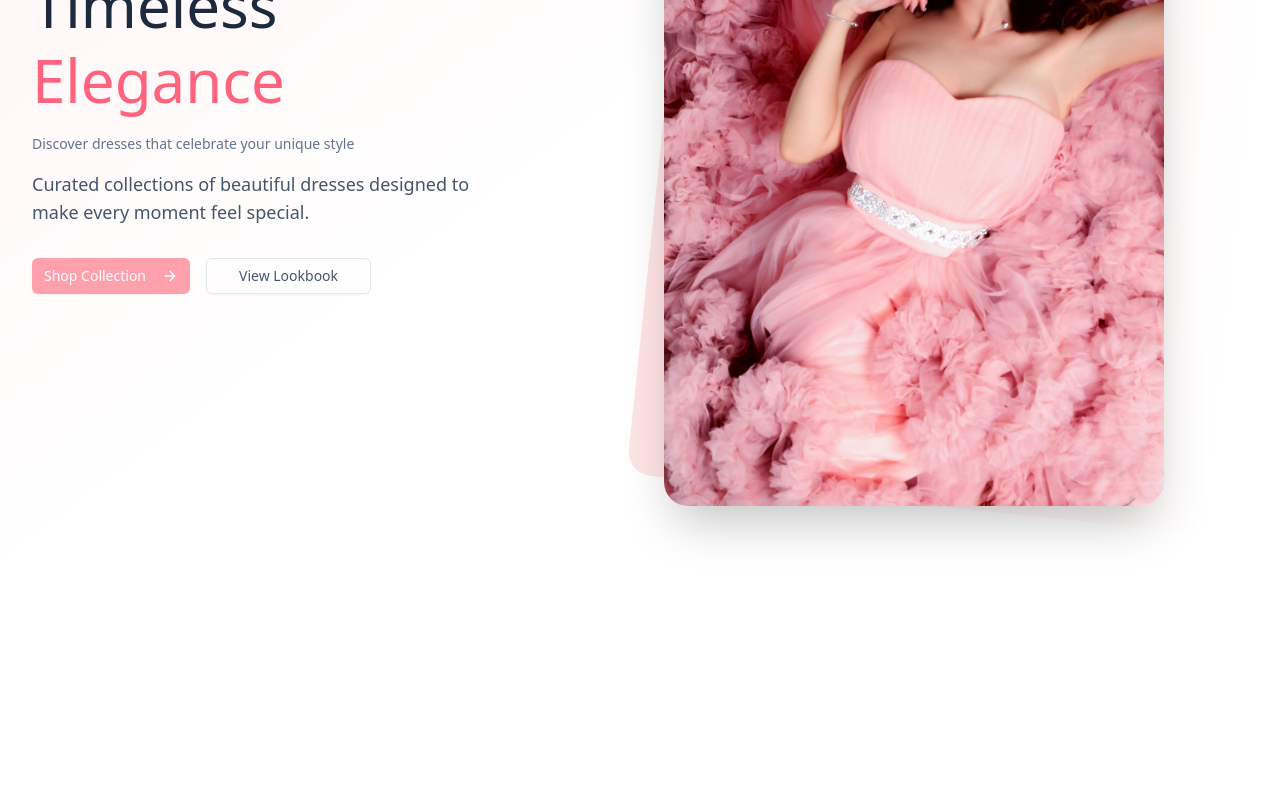
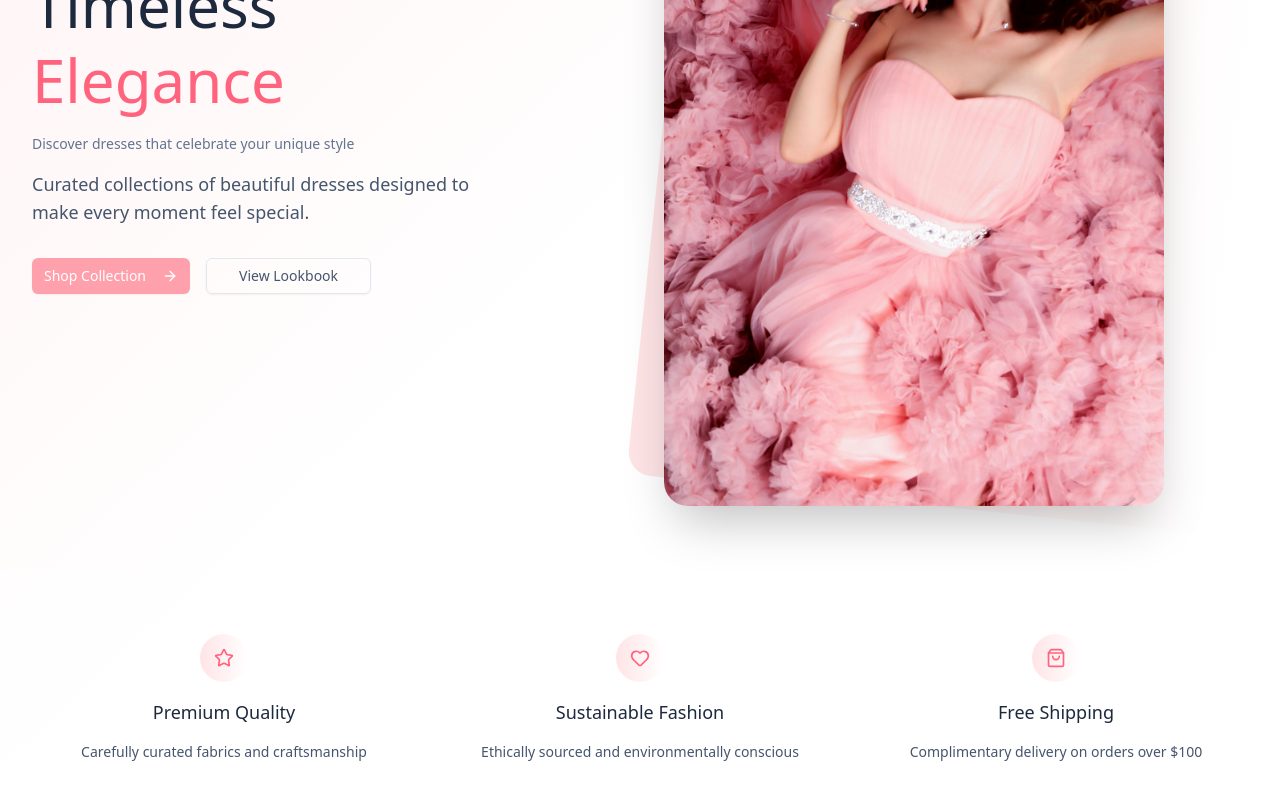
Before and after one commit to reeuh/ethereal, a React (Vite) app: page / in a window 1280 px wide. Shown: the part 388-1188 px from the top of the page. Before the commit the page ends 958 px from the top, so only its background shows below. Built offline with nearby package versions, Linux system fonts and the light colour scheme.

Commit message:
Add FeaturesSection and FeatureCard components with constants for collections and features

```diff
--- a/src/App.tsx
+++ b/src/App.tsx
@@ -1,4 +1,5 @@
 import Navigation from "./components/Navigation"
+import FeaturesSection from "./pages/Features"
 import Hero from "./pages/Hero"
 
 const App = () => {
@@ -6,6 +7,7 @@ const App = () => {
     <div className="min-h-screen bg-gradient-to-br from-rose-50 via-white to-lavender-50">
       <Navigation/>
       <Hero/>
+      <FeaturesSection/>
     </div>
   )
 }
--- /dev/null
+++ b/src/components/cards/Feature-card.tsx
@@ -0,0 +1,35 @@
+
+import { motion } from "framer-motion"
+import type { ReactNode } from "react"
+
+interface FeatureCardProps {
+  icon: ReactNode
+  title: string
+  description: string
+}
+
+const staggerItem = {
+  initial: { opacity: 0, y: 20 },
+  animate: { opacity: 1, y: 0 },
+}
+
+export default function FeatureCard({ icon, title, description }: FeatureCardProps) {
+  return (
+    <motion.div
+      className="text-center space-y-4"
+      variants={staggerItem}
+      whileHover={{ y: -5 }}
+      transition={{ type: "spring", stiffness: 300, damping: 20 }}
+    >
+      <motion.div
+        className="inline-flex items-center justify-center w-12 h-12 rounded-full bg-gradient-to-r from-rose-100 to-lavender-100 text-rose-400"
+        whileHover={{ scale: 1.1, rotate: 5 }}
+        transition={{ type: "spring", stiffness: 400, damping: 10 }}
+      >
+        {icon}
+      </motion.div>
+      <h3 className="text-lg font-medium text-slate-800">{title}</h3>
+      <p className="text-sm text-slate-600 font-light">{description}</p>
+    </motion.div>
+  )
+}
--- /dev/null
+++ b/src/lib/Constants.tsx
@@ -0,0 +1,50 @@
+import { Star, Heart, ShoppingBag } from "lucide-react"
+import type { Collection, Feature, FooterSection } from "../types"
+
+export const collections: Collection[] = [
+  {
+    id: 1,
+    name: "Summer Elegance",
+    description: "Light, flowing dresses perfect for warm days",
+    image: "/placeholder.svg?height=400&width=300",
+    price: "From $89",
+  },
+  {
+    id: 2,
+    name: "Evening Grace",
+    description: "Sophisticated pieces for special occasions",
+    image: "/placeholder.svg?height=400&width=300",
+    price: "From $149",
+  },
+  {
+    id: 3,
+    name: "Casual Chic",
+    description: "Effortless style for everyday moments",
+    image: "/placeholder.svg?height=400&width=300",
+    price: "From $69",
+  },
+]
+
+export const features: Feature[] = [
+  {
+    icon: <Star className="h-5 w-5" />,
+    title: "Premium Quality",
+    description: "Carefully curated fabrics and craftsmanship",
+  },
+  {
+    icon: <Heart className="h-5 w-5" />,
+    title: "Sustainable Fashion",
+    description: "Ethically sourced and environmentally conscious",
+  },
+  {
+    icon: <ShoppingBag className="h-5 w-5" />,
+    title: "Free Shipping",
+    description: "Complimentary delivery on orders over $100",
+  },
+]
+
+export const footerSections: FooterSection[] = [
+  { title: "Shop", links: ["New Arrivals", "Dresses", "Sale"] },
+  { title: "Support", links: ["Size Guide", "Returns", "Contact"] },
+  { title: "Connect", links: ["Instagram", "Pinterest", "Newsletter"] },
+]
--- /dev/null
+++ b/src/pages/Features.tsx
@@ -0,0 +1,38 @@
+
+import { motion } from "framer-motion"
+import FeatureCard from "../components/cards/Feature-card"
+import { features } from "../lib/Constants"
+
+const staggerContainer = {
+  animate: {
+    transition: {
+      staggerChildren: 0.1,
+    },
+  },
+}
+
+export default function FeaturesSection() {
+  return (
+    <motion.section
+      className="px-4 py-16 sm:px-6 lg:px-8 bg-white/50"
+      initial={{ opacity: 0 }}
+      whileInView={{ opacity: 1 }}
+      viewport={{ once: true }}
+      transition={{ duration: 0.8 }}
+    >
+      <div className="mx-auto max-w-7xl">
+        <motion.div
+          className="grid md:grid-cols-3 gap-8"
+          variants={staggerContainer}
+          initial="initial"
+          whileInView="animate"
+          viewport={{ once: true }}
+        >
+          {features.map((feature, index) => (
+            <FeatureCard key={index} icon={feature.icon} title={feature.title} description={feature.description} />
+          ))}
+        </motion.div>
+      </div>
+    </motion.section>
+  )
+}
--- /dev/null
+++ b/src/types/index.ts
@@ -0,0 +1,20 @@
+import type { ReactNode } from "react"
+
+export interface Collection {
+  id: number
+  name: string
+  description: string
+  image: string
+  price: string
+}
+
+export interface Feature {
+  icon: ReactNode
+  title: string
+  description: string
+}
+
+export interface FooterSection {
+  title: string
+  links: string[]
+}
```
Also changed, not shown: src/types/collections.tsx (added, +7 -0 lines).
